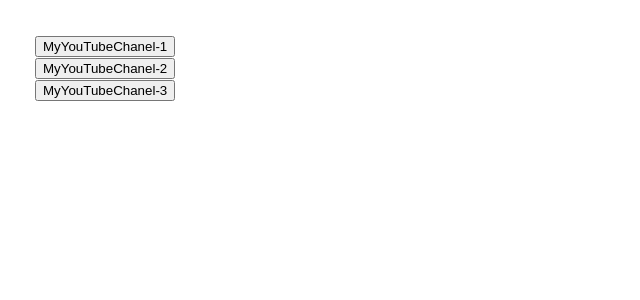
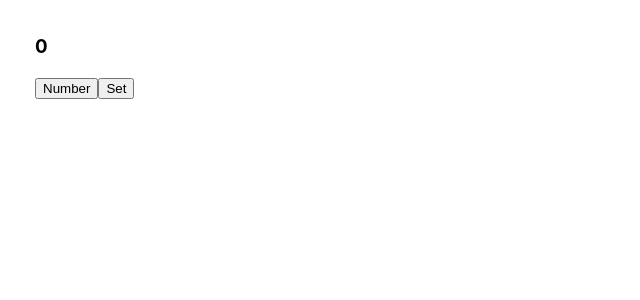
Before and after one commit to DmitryShastel/Native_JS_2.0_old, a React (Create React App) app in the folder Folder_1/native_js_2.0/: page / in a window 1280 px wide. Shown: the top 300 px of the page, without its empty margins (0-640 px from the left). Built offline with nearby package versions, Linux system fonts and the light colour scheme.

Commit message:
The microtask#4 is done

```diff
--- a/Folder_1/native_js_2.0/src/App.tsx
+++ b/Folder_1/native_js_2.0/src/App.tsx
@@ -46,34 +46,37 @@ function App() {
     ])
 
 
-
     const [money, setMoney] = useState([
-        { banknots: 'Dollars', value: 100, number: ' a1234567890' },
-        { banknots: 'Dollars', value: 50, number: ' z1234567890' },
-        { banknots: 'RUBLS', value: 100, number: ' w1234567890' },
-        { banknots: 'Dollars', value: 100, number: ' e1234567890' },
-        { banknots: 'Dollars', value: 50, number: ' c1234567890' },
-        { banknots: 'RUBLS', value: 100, number: ' r1234567890' },
-        { banknots: 'Dollars', value: 50, number: ' x1234567890' },
-        { banknots: 'RUBLS', value: 50, number: ' v1234567890' },
+        {banknots: 'Dollars', value: 100, number: ' a1234567890'},
+        {banknots: 'Dollars', value: 50, number: ' z1234567890'},
+        {banknots: 'RUBLS', value: 100, number: ' w1234567890'},
+        {banknots: 'Dollars', value: 100, number: ' e1234567890'},
+        {banknots: 'Dollars', value: 50, number: ' c1234567890'},
+        {banknots: 'RUBLS', value: 100, number: ' r1234567890'},
+        {banknots: 'Dollars', value: 50, number: ' x1234567890'},
+        {banknots: 'RUBLS', value: 50, number: ' v1234567890'},
     ])
-
-    console.log(money.length)
-
-
     const f1 = () => {
         let dollar = money.filter(m => m.banknots === 'Dollars')
         console.log(dollar)
     }
-
     const f2 = () => {
-        let rubl = money.filter(m => m.banknots  === 'RUBLS')
+        let rubl = money.filter(m => m.banknots === 'RUBLS')
         console.log(rubl)
     }
-
     const f3 = () => {
         let allMoney = money.filter(m => `${m.banknots === 'RUBLS'}  ${m.banknots === 'Dollars'}`)
         console.log(allMoney)
+    }
+
+    let [a, setA] = useState(0)
+
+    const onClickHandler = () => {
+        setA(++a)
+    }
+
+    const onClickHandlerSet = () => {
+        setA(0)
     }
 
     return (
@@ -90,11 +93,14 @@ function App() {
                 {/*<Body bodyTitle={'Body'}/>*/}
                 {/*<Footer footerTitle={'Footer'}/>*/}
                 {/*<NewComponent students={students}/>*/}
+                {/*<Button name={'MyYouTubeChanel-1'} callback={f1}/>*/}
+                {/*<Button name={'MyYouTubeChanel-2'} callback={f2}/>*/}
+                {/*<Button name={'MyYouTubeChanel-3'} callback={f3}/>*/}
 
+                <h3>{a}</h3>
+                <button onClick={onClickHandler}>Number</button>
+                <button onClick={onClickHandlerSet}>Set</button>
 
-                <Button name={'MyYouTubeChanel-1'} callback={f1}/>
-                <Button name={'MyYouTubeChanel-2'} callback={f2}/>
-                <Button name={'MyYouTubeChanel-3'} callback={f3}/>
             </div>
 
         </div>
```
